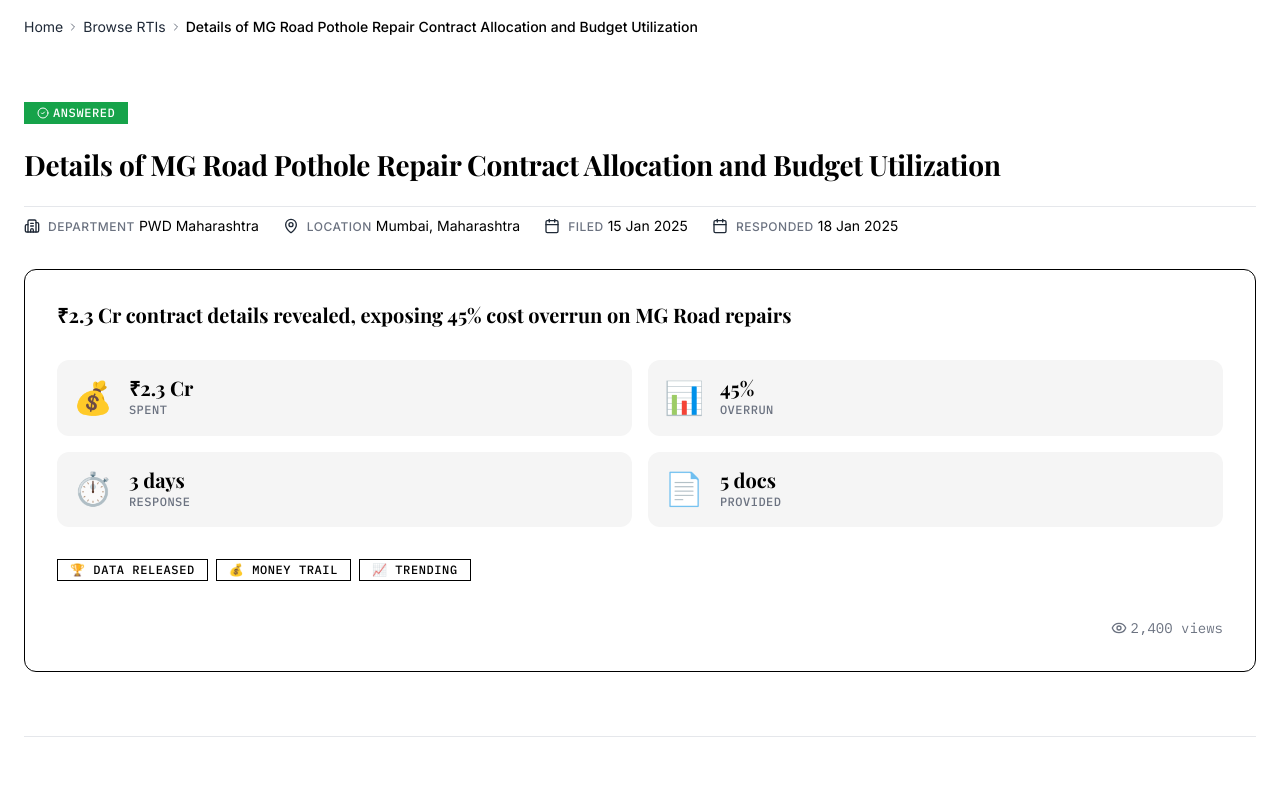
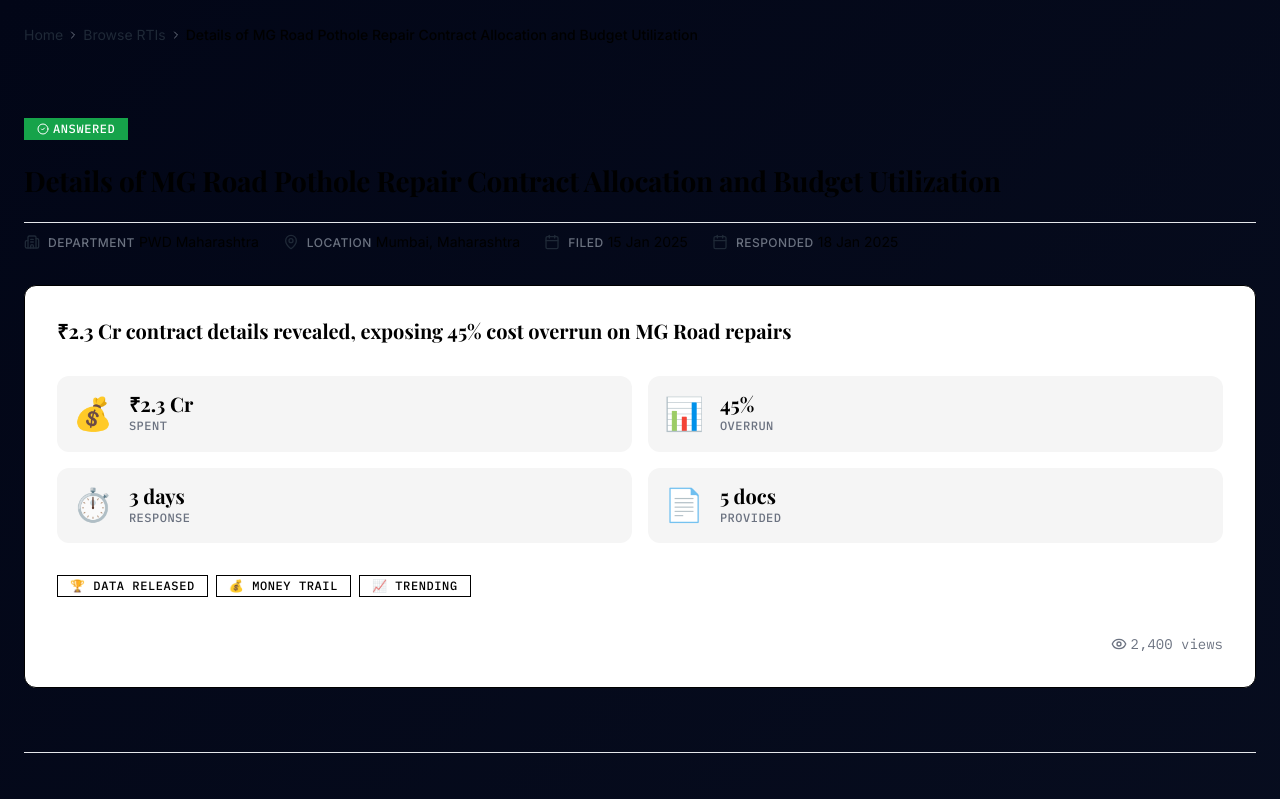
Before and after one commit to Yugantar-NGO/youRTI-UI, a Next.js app: page /rti/rti-001 in a window 1280 px wide. Shown: the top 799 px of the page. Built offline with nearby package versions, Linux system fonts and the light colour scheme.

Commit message:
style(rti-detail): add dark gradient background to detail page

```diff
--- a/src/app/rti/[id]/page.tsx
+++ b/src/app/rti/[id]/page.tsx
@@ -75,9 +75,17 @@ export default function RTIDetailPage({ params }: RTIDetailPageProps) {
   ]
 
   return (
-    <div>
+    <div style={{
+      minHeight: '100vh',
+      background: 'linear-gradient(135deg, #020617 0%, #0F172A 100%)',
+      paddingBottom: 'var(--spacing-3xl)'
+    }}>
       {/* Breadcrumb Navigation */}
-      <div style={{ padding: 'var(--spacing-md) var(--spacing-lg)' }}>
+      <div style={{
+        padding: 'var(--spacing-lg) var(--spacing-lg)',
+        maxWidth: '1400px',
+        margin: '0 auto'
+      }}>
         <Breadcrumb items={breadcrumbItems} />
       </div>
 
```
